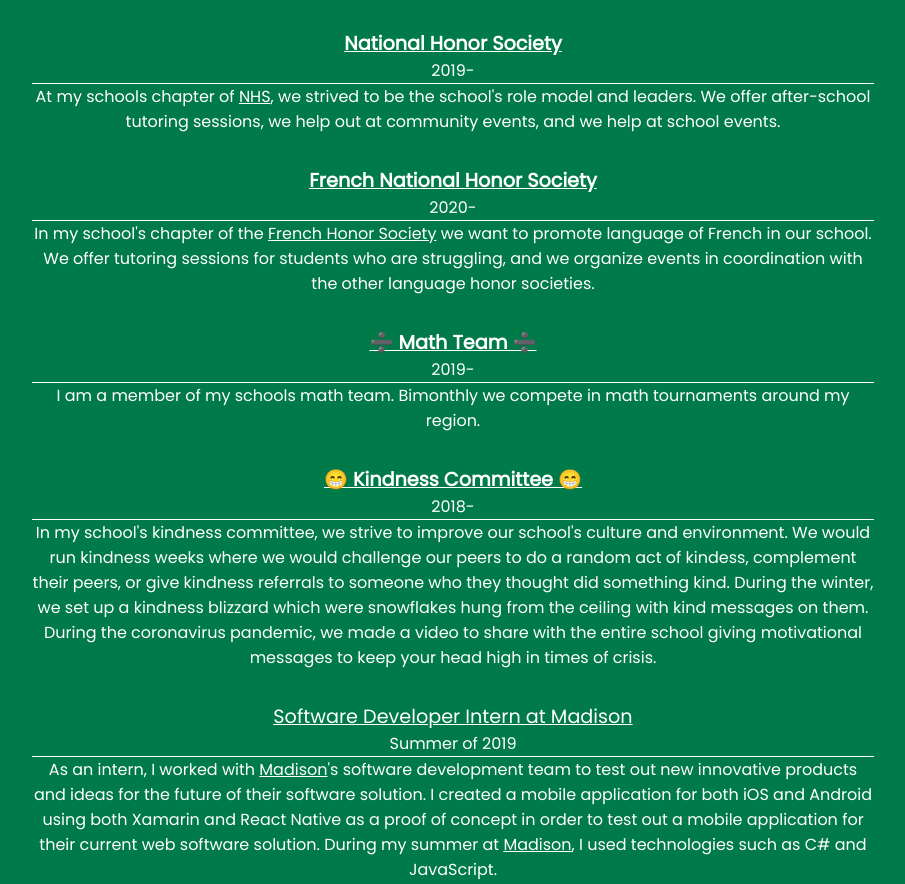
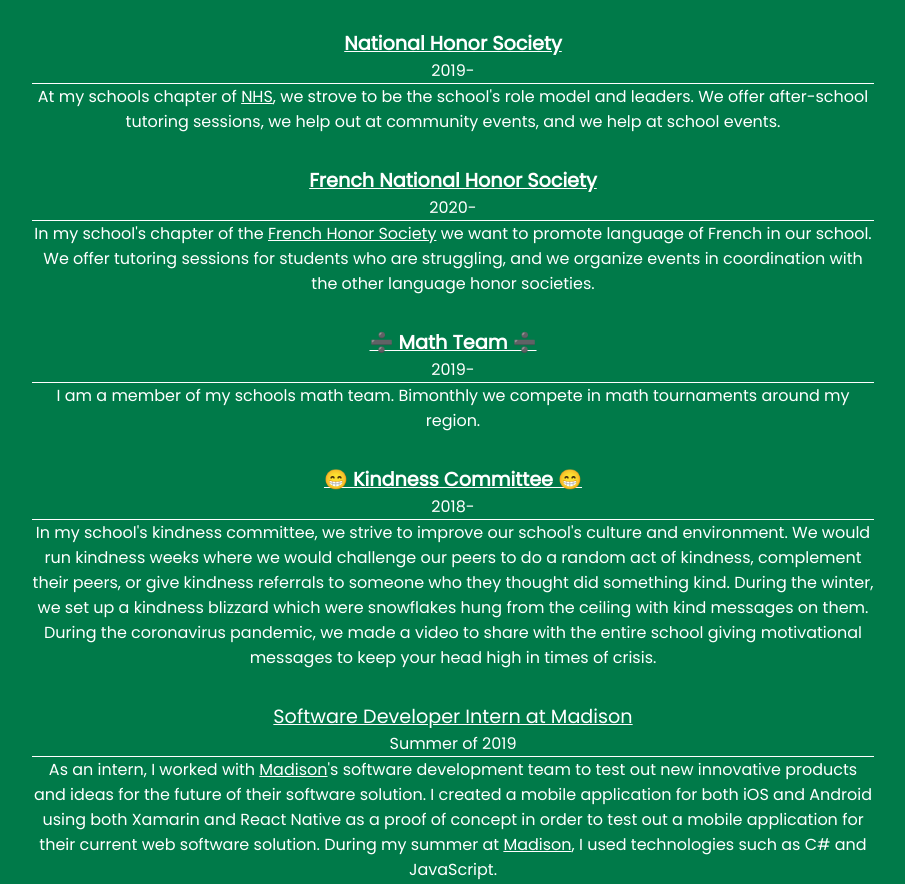
Before and after one commit to joshuacaplan/laughinglove.github.io, a website: page index.html in a window 1280 px wide. Shown: the part 1203-2087 px from the top of the page, without its empty margins (187-1092 px from the left). Drawn offline with Linux system fonts and the light colour scheme.

Commit message:
Fixed spelling errors

```diff
--- a/index.html
+++ b/index.html
@@ -109,7 +109,7 @@
                                 <h5 id="echeadertitle">National Honor Society</h5>
                                 <div id="ecsubtitle">2019-</div>
                             </div>
-                            <p>At my schools chapter of <a href="https://www.nhs.us/">NHS</a>, we strived to be the school's role model and leaders. We offer after-school tutoring sessions,
+                            <p>At my schools chapter of <a href="https://www.nhs.us/">NHS</a>, we strove to be the school's role model and leaders. We offer after-school tutoring sessions,
                                 we help out at community events, and we help at school events. </p>
                         </li>
                         <li>
@@ -135,7 +135,7 @@
                                 <div id="ecsubtitle">2018-</div>
                             </div>
                             <p>In my school's kindness committee, we strive to improve our school's culture and environment. We would run kindness weeks where we would challenge our peers to
-                                do a random act of kindess, complement their peers, or give kindness referrals to someone who they thought did something kind. During the winter, we set up a kindness blizzard
+                                do a random act of kindness, complement their peers, or give kindness referrals to someone who they thought did something kind. During the winter, we set up a kindness blizzard
                                 which were snowflakes hung from the ceiling with kind messages on them. During the coronavirus pandemic, we made a video to share with the entire school giving motivational messages
                                 to keep your head high in times of crisis.</p>
                         </li>
```
